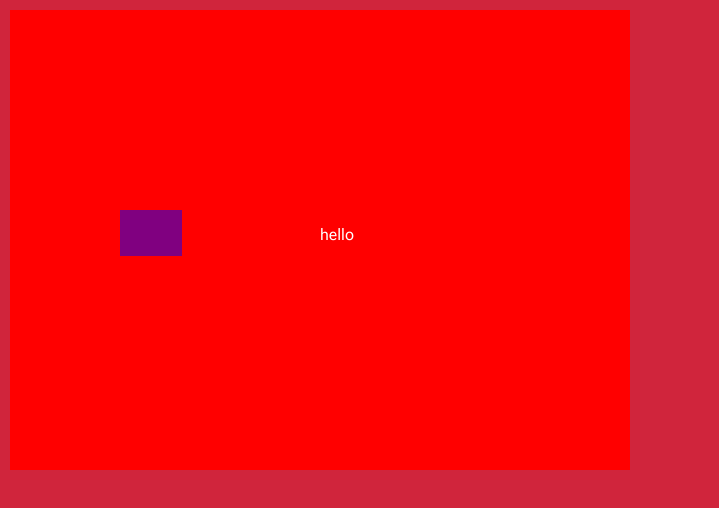
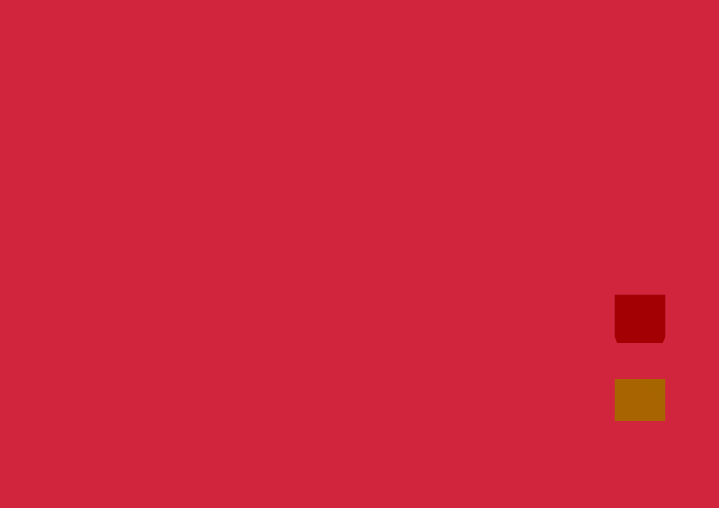
Before and after one commit to Loic-Vanden-Bossche/fpr_frontend, a React (Vite) app: page / in a window 1280 px wide. Shown: the top 508 px of the page, without its empty margins (0-719 px from the left). Built offline with nearby package versions, Linux system fonts and the light colour scheme.

Commit message:
🚧 wip 3D

```diff
--- a/package.json
+++ b/package.json
@@ -11,11 +11,14 @@
   },
   "dependencies": {
     "@emotion/react": "^11.10.6",
+    "@react-three/fiber": "^8.13.0",
+    "@types/three": "^0.152.0",
     "emotion-swc-plugin": "^0.0.5",
     "react": "^18.2.0",
     "react-dom": "^18.2.0",
     "react-router-dom": "^6.10.0",
-    "sass": "^1.62.0"
+    "sass": "^1.62.0",
+    "three": "^0.152.2"
   },
   "devDependencies": {
     "@types/react": "^18.0.28",
--- /dev/null
+++ b/src/features/game/Game.3DEngine.tsx
@@ -0,0 +1,46 @@
+import { Canvas, useThree } from "@react-three/fiber";
+import { Display } from ".";
+import { PerspectiveCamera } from "three";
+
+interface Props{displayData: Display}
+
+interface CameraProps{
+  width: number;
+  height: number;
+}
+
+function Camera({width, height}: CameraProps) {
+  const {camera}: {camera: PerspectiveCamera} = useThree();
+
+  camera.position.set(0, 0, 10);
+  camera.lookAt(0, 0, 0);
+  camera.aspect = width / height;
+  camera.updateProjectionMatrix();
+
+  return null;
+}
+
+function Box() {
+  return <>
+    <mesh position={[0,0,0]}>
+      <boxGeometry args={[1, 1, 1]} />
+      <meshStandardMaterial color={'orange'} />
+    </mesh>
+    <mesh position={[0,2,0]}>
+      <boxGeometry args={[1, 1, 1]} />
+      <meshStandardMaterial color={'red'} />
+    </mesh>
+  </>;
+}
+
+
+export function Game3DEngine({displayData: {width, height, content}}: Props) {
+  const cameraSettings = new PerspectiveCamera(90, undefined, 0.1, 1000);
+
+  return <Canvas camera={cameraSettings}>
+    <ambientLight />
+    <pointLight position={[10, 10, 10]} />
+    <Camera width={width} height={height}/>
+    <Box/>
+  </Canvas>;
+}
--- a/src/features/game/Game.Route.tsx
+++ b/src/features/game/Game.Route.tsx
@@ -1,5 +1,6 @@
 import { useState } from "react";
 import { Game2DEngine } from "./Game.2DEngine";
+import { Game3DEngine } from "./Game.3DEngine";
 
 export type Display = {
   player: number;
@@ -19,7 +20,7 @@ export type DisplayContent = {
 }
 
 export function GameRoute() {
-  const [isIn3D, setIsIn3D] = useState(false);
+  const [isIn3D, setIsIn3D] = useState(true);
   const game: Display = {
     player:1,
     width:640,
@@ -51,5 +52,5 @@ export function GameRoute() {
     ]
   };
 
-  return isIn3D ? null : <Game2DEngine displayData={game}/>;
+  return isIn3D ? <Game3DEngine displayData={game}/> : <Game2DEngine displayData={game}/>;
 }
```
Also changed, not shown: 1 other file (tests, documents, lock files or other folders).
